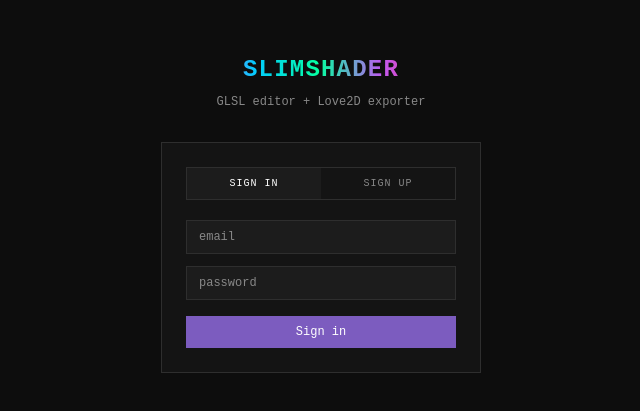
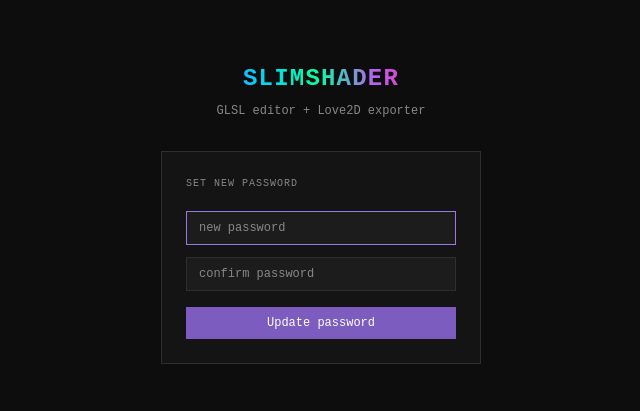
Before and after one commit to reydelatorre/SlimShader, a React (Vite) app: page /reset-password in a window 1280 px wide. Before the commit this address led to /login. Shown: the part 187-598 px from the top of the page, without its empty margins (319-959 px from the left). Built offline with nearby package versions, Linux system fonts and the light colour scheme; no server answers.

Commit message:
forgot password / reset

```diff
--- a/src/components/ColorPicker.tsx
+++ b/src/components/ColorPicker.tsx
@@ -137,7 +137,7 @@
                         onMouseDown={onSquare}
                     >
                         <div
-                            className="absolute w-3 h-3 border-2 border-white pointer-events-none"
+                            className="absolute w-3 h-3 border-2 border-white pointer-events-lets none"
                             style={{
                                 left: `${s * 100}%`, top: `${(1 - v) * 100}%`,
                                 transform: "translate(-50%,-50%)",
--- a/src/routes/__root.tsx
+++ b/src/routes/__root.tsx
@@ -4,7 +4,7 @@
 import { fetchRemoteShaders, upsertShader } from "../lib/supabase-sync";
 import { useShaderStore } from "../lib/shader-store";
 
-const PUBLIC_PATHS = ["/login"];
+const PUBLIC_PATHS = ["/login", "/reset-password"];
 
 function RootLayout() {
     const navigate = useNavigate();
@@ -26,6 +26,9 @@
         } = supabase.auth.onAuthStateChange((event, session) => {
             if (event === "SIGNED_OUT") {
                 navigate({ to: "/login" });
+            }
+            if (event === "PASSWORD_RECOVERY") {
+                navigate({ to: "/reset-password" });
             }
             if (event === "SIGNED_IN" && session) {
                 runSync();
--- a/src/routes/login.tsx
+++ b/src/routes/login.tsx
@@ -7,7 +7,7 @@
     component: LoginPage,
 });
 
-type Mode = "signin" | "signup";
+type Mode = "signin" | "signup" | "forgot";
 
 function LoginPage() {
     const navigate = useNavigate();
@@ -17,6 +17,12 @@
     const [error, setError] = useState<string | null>(null);
     const [message, setMessage] = useState<string | null>(null);
     const [loading, setLoading] = useState(false);
+
+    function switchMode(m: Mode) {
+        setMode(m);
+        setError(null);
+        setMessage(null);
+    }
 
     async function handleSubmit(e: React.FormEvent) {
         e.preventDefault();
@@ -29,6 +35,12 @@
                 const { error } = await supabase.auth.signUp({ email, password });
                 if (error) throw error;
                 setMessage("Check your email for a confirmation link.");
+            } else if (mode === "forgot") {
+                const { error } = await supabase.auth.resetPasswordForEmail(email, {
+                    redirectTo: `${window.location.origin}/reset-password`,
+                });
+                if (error) throw error;
+                setMessage("Password reset email sent — check your inbox.");
             } else {
                 const { error } = await supabase.auth.signInWithPassword({ email, password });
                 if (error) throw error;
@@ -50,16 +62,12 @@
                 </div>
 
                 <div className="bg-surface-1 border border-border p-6 flex flex-col gap-5">
-                    {/* Mode toggle */}
+                    {mode !== "forgot" && (
                         <div className="flex overflow-hidden border border-border">
                             {(["signin", "signup"] as Mode[]).map((m) => (
                                 <button
                                     key={m}
-                                onClick={() => {
-                                    setMode(m);
-                                    setError(null);
-                                    setMessage(null);
-                                }}
+                                    onClick={() => switchMode(m)}
                                     className={`flex-1 text-[10px] py-2 uppercase tracking-widest transition-colors ${
                                         mode === m
                                             ? "bg-surface-2 text-white"
@@ -70,6 +78,19 @@
                                 </button>
                             ))}
                         </div>
+                    )}
+
+                    {mode === "forgot" && (
+                        <div className="flex items-center gap-2">
+                            <button
+                                onClick={() => switchMode("signin")}
+                                className="text-surface-4 hover:text-white transition-colors text-[10px]"
+                            >
+                                ← back
+                            </button>
+                            <span className="text-surface-4 text-[10px] uppercase tracking-widest">Reset password</span>
+                        </div>
+                    )}
 
                     <form onSubmit={handleSubmit} className="flex flex-col gap-3">
                         <input
@@ -80,6 +101,7 @@
                             required
                             className="bg-surface-2 border border-border px-3 py-2 text-white text-xs placeholder:text-surface-4 focus:outline-none focus:border-accent-bright"
                         />
+                        {mode !== "forgot" && (
                             <input
                                 type="password"
                                 placeholder="password"
@@ -88,21 +110,28 @@
                                 required
                                 className="bg-surface-2 border border-border px-3 py-2 text-white text-xs placeholder:text-surface-4 focus:outline-none focus:border-accent-bright"
                             />
+                        )}
 
-                        {error && (
-                            <p className="text-red-400 text-[10px] leading-relaxed">{error}</p>
-                        )}
-                        {message && (
-                            <p className="text-green-400 text-[10px] leading-relaxed">{message}</p>
-                        )}
+                        {error && <p className="text-red-400 text-[10px] leading-relaxed">{error}</p>}
+                        {message && <p className="text-green-400 text-[10px] leading-relaxed">{message}</p>}
 
                         <button
                             type="submit"
                             disabled={loading}
                             className="mt-1 py-2 bg-accent hover:bg-accent-bright disabled:opacity-50 text-white text-xs font-medium transition-colors"
                         >
-                            {loading ? "…" : mode === "signin" ? "Sign in" : "Create account"}
+                            {loading ? "…" : mode === "signin" ? "Sign in" : mode === "signup" ? "Create account" : "Send reset email"}
                         </button>
+
+                        {mode === "signin" && (
+                            <button
+                                type="button"
+                                onClick={() => switchMode("forgot")}
+                                className="text-surface-4 hover:text-white text-[10px] transition-colors text-center"
+                            >
+                                Forgot password?
+                            </button>
+                        )}
                     </form>
                 </div>
             </div>
--- /dev/null
+++ b/src/routes/reset-password.tsx
@@ -0,0 +1,86 @@
+import { createFileRoute, useNavigate } from "@tanstack/react-router";
+import { useState } from "react";
+import { supabase } from "../lib/supabase";
+import { Logo } from "../components/Logo";
+
+export const Route = createFileRoute("/reset-password")({
+    component: ResetPasswordPage,
+});
+
+function ResetPasswordPage() {
+    const navigate = useNavigate();
+    const [password, setPassword] = useState("");
+    const [confirm, setConfirm] = useState("");
+    const [error, setError] = useState<string | null>(null);
+    const [loading, setLoading] = useState(false);
+
+    async function handleSubmit(e: React.FormEvent) {
+        e.preventDefault();
+        setError(null);
+
+        if (password !== confirm) {
+            setError("Passwords don't match.");
+            return;
+        }
+        if (password.length < 6) {
+            setError("Password must be at least 6 characters.");
+            return;
+        }
+
+        setLoading(true);
+        try {
+            const { error } = await supabase.auth.updateUser({ password });
+            if (error) throw error;
+            navigate({ to: "/" });
+        } catch (err: unknown) {
+            setError(err instanceof Error ? err.message : "Something went wrong.");
+        } finally {
+            setLoading(false);
+        }
+    }
+
+    return (
+        <div className="min-h-screen bg-surface-0 flex flex-col items-center justify-center px-4">
+            <div className="w-full max-w-xs flex flex-col gap-8">
+                <div className="text-center">
+                    <Logo className="text-2xl" />
+                    <p className="text-surface-4 text-xs mt-2">GLSL editor + Love2D exporter</p>
+                </div>
+
+                <div className="bg-surface-1 border border-border p-6 flex flex-col gap-5">
+                    <span className="text-surface-4 text-[10px] uppercase tracking-widest">Set new password</span>
+
+                    <form onSubmit={handleSubmit} className="flex flex-col gap-3">
+                        <input
+                            type="password"
+                            placeholder="new password"
+                            value={password}
+                            onChange={(e) => setPassword(e.target.value)}
+                            required
+                            autoFocus
+                            className="bg-surface-2 border border-border px-3 py-2 text-white text-xs placeholder:text-surface-4 focus:outline-none focus:border-accent-bright"
+                        />
+                        <input
+                            type="password"
+                            placeholder="confirm password"
+                            value={confirm}
+                            onChange={(e) => setConfirm(e.target.value)}
+                            required
+                            className="bg-surface-2 border border-border px-3 py-2 text-white text-xs placeholder:text-surface-4 focus:outline-none focus:border-accent-bright"
+                        />
+
+                        {error && <p className="text-red-400 text-[10px] leading-relaxed">{error}</p>}
+
+                        <button
+                            type="submit"
+                            disabled={loading}
+                            className="mt-1 py-2 bg-accent hover:bg-accent-bright disabled:opacity-50 text-white text-xs font-medium transition-colors"
+                        >
+                            {loading ? "…" : "Update password"}
+                        </button>
+                    </form>
+                </div>
+            </div>
+        </div>
+    );
+}
```
Also changed, not shown: src/routeTree.gen.ts (+32 -3 lines). Lines whose indentation alone changed are shown as unchanged.
